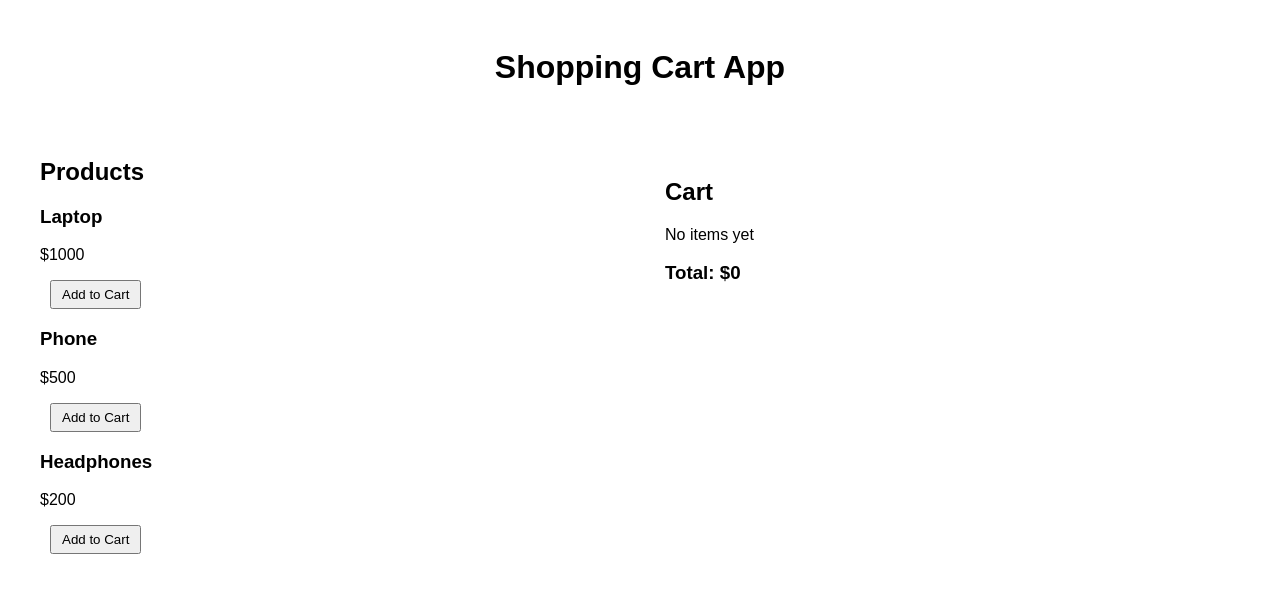
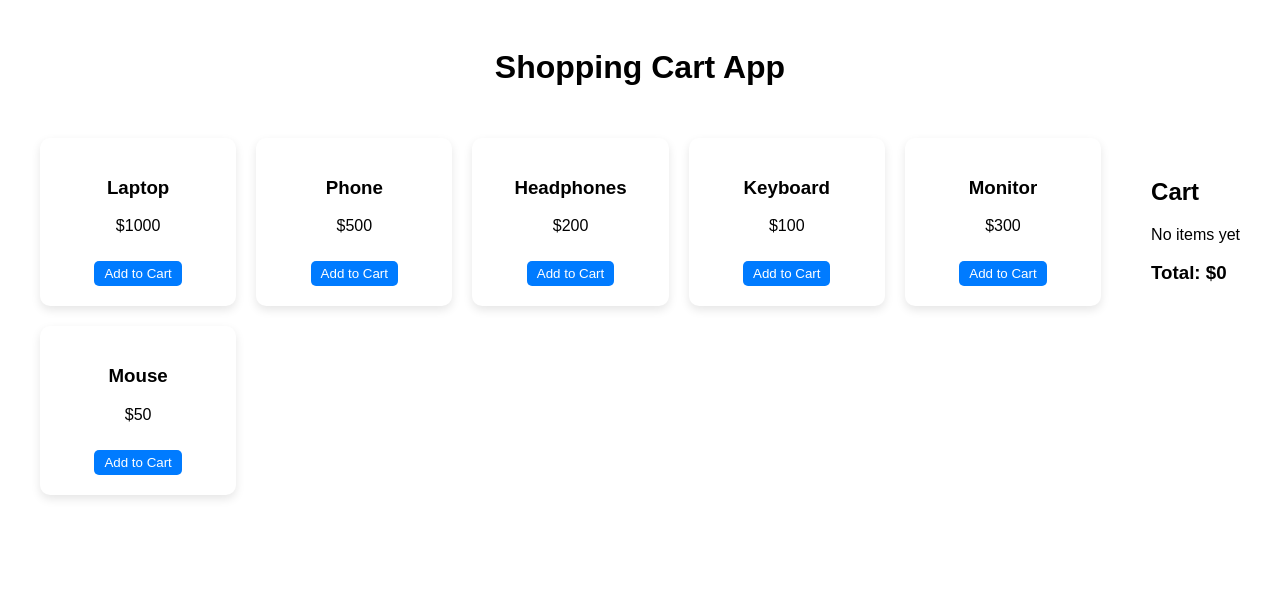
Before and after one commit to friscocode99/shopping-cart-app, a React (Vite) app: page / in a window 1280 px wide. Shown: the top 592 px of the page. Built offline with nearby package versions, Linux system fonts and the light colour scheme.

Commit message:
Nineth Commit

```diff
--- a/src/App.css
+++ b/src/App.css
@@ -2,7 +2,7 @@
 .app {
   min-height: 100vh;
   display: flex;
-  flex-direction: column;      /* default: vertical stacking */
+  flex-direction: column;
   align-items: center;
   padding: 20px;
   gap: 30px;
@@ -12,30 +12,66 @@
 /* Horizontal content row */
 .content {
   display: flex;
-  gap: 50px;                  /* space between Products & Cart */
+  gap: 50px;
   justify-content: center;
   align-items: flex-start;
   width: 100%;
-  max-width: 1200px;          /* keep content contained */
+  max-width: 1200px;
 }
 
-/* Card styling */
-.content > div {
-  flex: 1;                     /* equal width for ProductList & Cart */
-  min-width: 300px;            /* prevent too small on desktop */
+/* Product grid */
+.product-list {
+  display: grid;
+  grid-template-columns: repeat(auto-fit, minmax(180px, 1fr));
+  gap: 20px;
+  flex: 2; /* takes more width than Cart */
+}
+
+/* Product card */
+.product-card {
+  background-color: #fff;
+  border-radius: 10px;
+  padding: 20px;
+  text-align: center;
+  box-shadow: 0px 4px 10px rgba(0,0,0,0.1);
+  transition: transform 0.2s, box-shadow 0.2s;
+}
+
+.product-card:hover {
+  transform: translateY(-5px);
+  box-shadow: 0px 8px 20px rgba(0,0,0,0.2);
+}
+
+/* Cart styling */
+.content > .cart {
+  flex: 1;
+  min-width: 250px;
+  background-color: #f9f9f9;
+  padding: 20px;
+  border-radius: 10px;
+  box-shadow: 0px 4px 10px rgba(0,0,0,0.1);
 }
 
 /* Buttons */
 button {
-  margin-left: 10px;
+  margin-top: 10px;
   padding: 5px 10px;
   cursor: pointer;
+  border: none;
+  border-radius: 5px;
+  background-color: #007bff;
+  color: #fff;
+  transition: background-color 0.2s;
+}
+
+button:hover {
+  background-color: #0056b3;
 }
 
 /* Responsive layout for small screens */
 @media (max-width: 768px) {
   .content {
-    flex-direction: column;    /* stack Products & Cart vertically */
+    flex-direction: column;
     gap: 30px;
     align-items: center;
   }
--- a/src/components/ProductItem.jsx
+++ b/src/components/ProductItem.jsx
@@ -5,12 +5,10 @@ function ProductItem({ product }) {
   const { addToCart } = useContext(CartContext);
 
   return (
-    <div style={{ marginBottom: "10px" }}>
+    <div className="product-card">
       <h3>{product.name}</h3>
       <p>${product.price}</p>
-      <button onClick={() => addToCart(product)}>
-        Add to Cart
-      </button>
+      <button onClick={() => addToCart(product)}>Add to Cart</button>
     </div>
   );
 }
--- a/src/components/ProductList.jsx
+++ b/src/components/ProductList.jsx
@@ -4,12 +4,14 @@ const products = [
   { id: 1, name: "Laptop", price: 1000 },
   { id: 2, name: "Phone", price: 500 },
   { id: 3, name: "Headphones", price: 200 },
+  { id: 4, name: "Keyboard", price: 100 },
+  { id: 5, name: "Monitor", price: 300 },
+  { id: 6, name: "Mouse", price: 50 },
 ];
 
 function ProductList() {
   return (
-    <div>
-      <h2>Products</h2>
+    <div className="product-list">
       {products.map((product) => (
         <ProductItem key={product.id} product={product} />
       ))}
```
Also changed, not shown: 1 other file (tests, documents, lock files or other folders).
